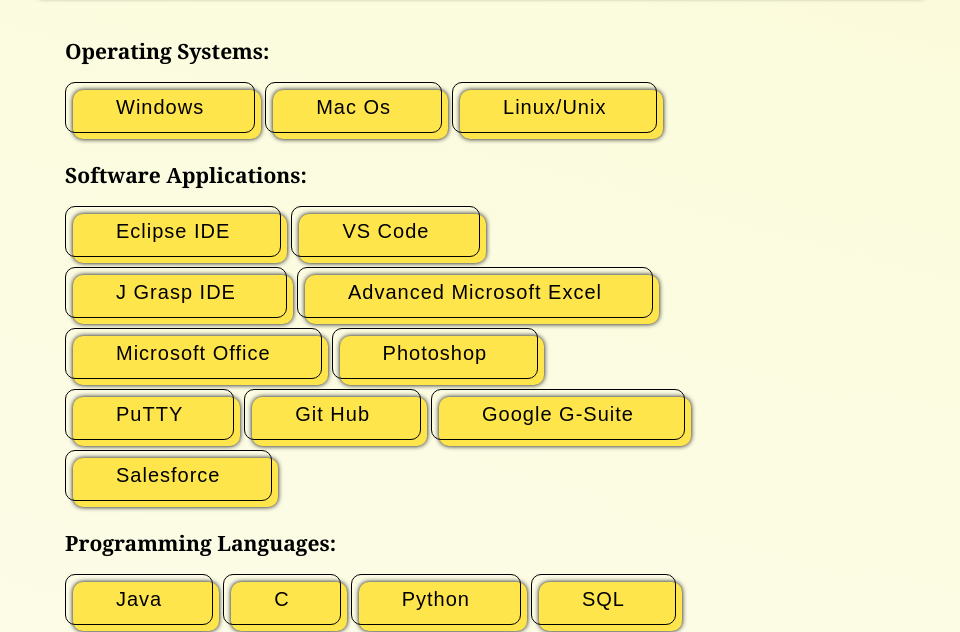
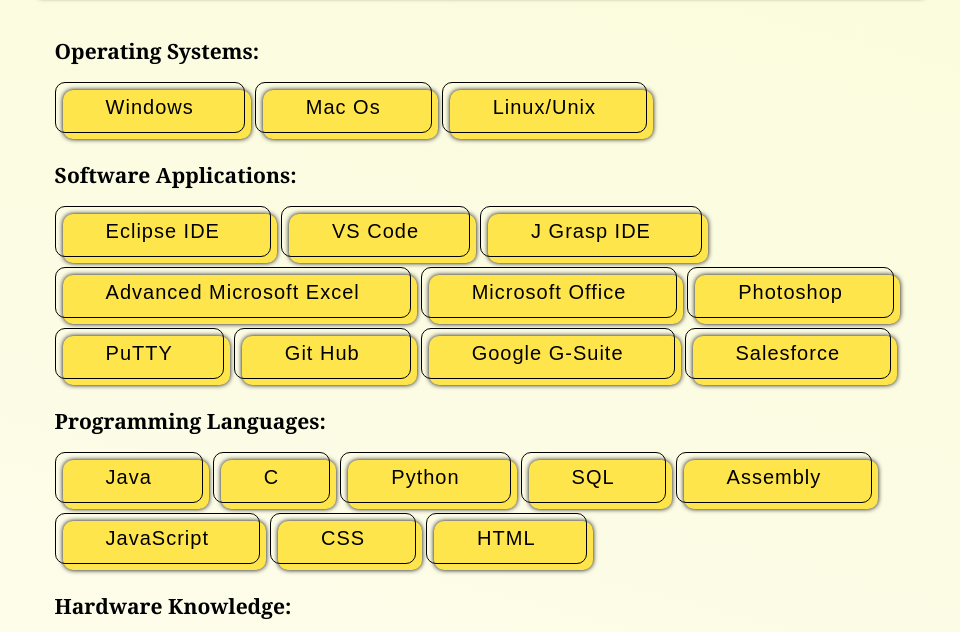
Before and after one commit to tycichetti/tycichetti.github.io, a plain HTML site: page skills.html in a window 1280 px wide. Shown: the part 551-1183 px from the top of the page, without its empty margins (159-1119 px from the left). Drawn offline with Linux system fonts and the light colour scheme.

Commit message:
Add files via upload

```diff
--- a/skillStyles.css
+++ b/skillStyles.css
@@ -1,5 +1,5 @@
 .skills{
-    margin: 40px 400px 0px 200px;
+    margin: 40px 15% 0px 15%;
     padding-left: 1em;
 }
 
```
